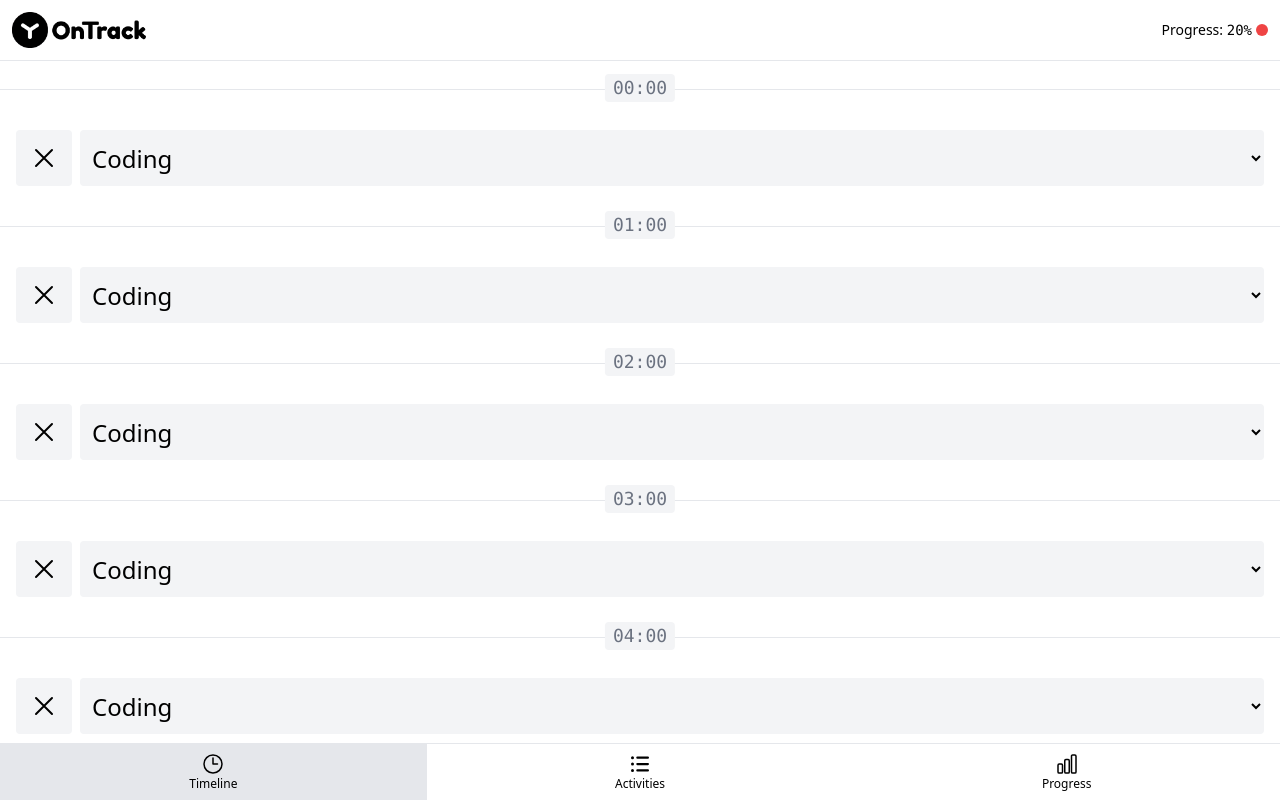
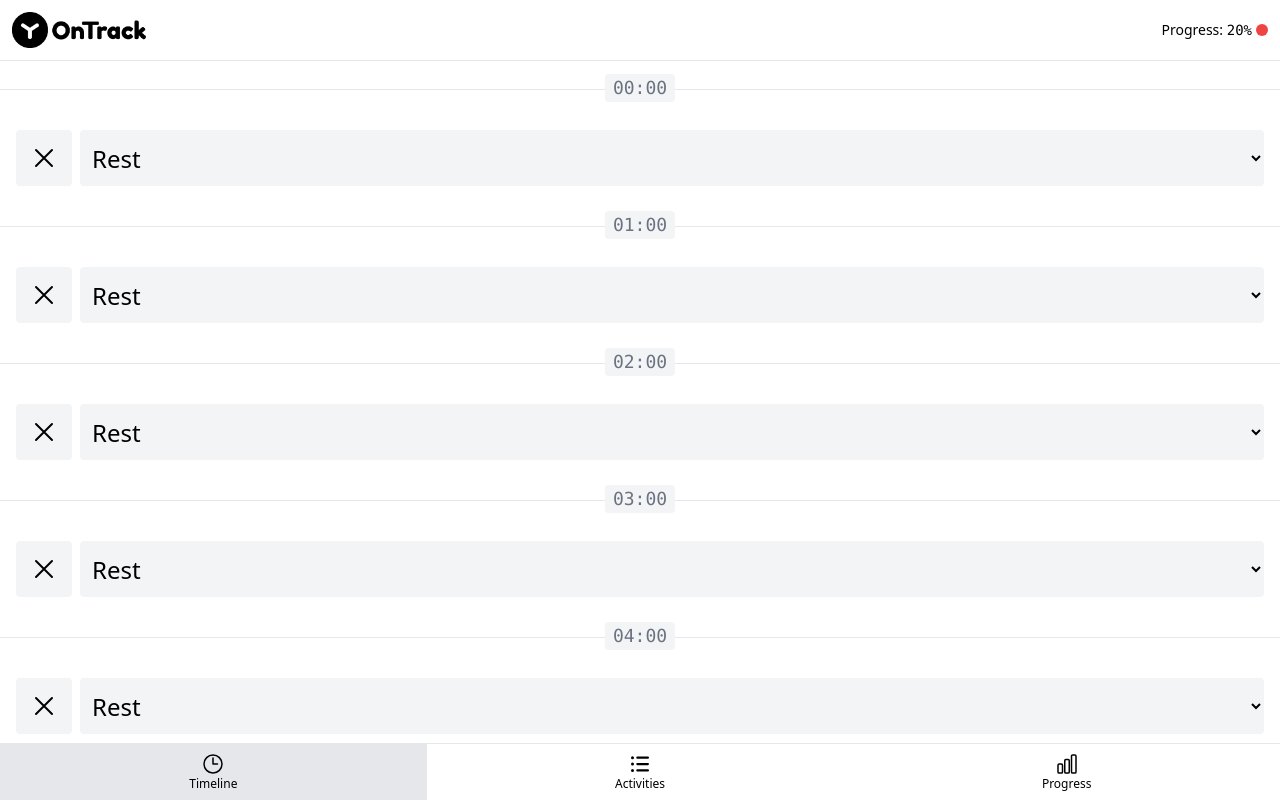
Before and after one commit to munnniisss/tracker, a Vue app: page /#timeline in a window 1280 px wide. Shown: the top 802 px of the page. Built offline with nearby package versions, Linux system fonts and the light colour scheme.

Commit message:
рефактор компонентов под выбор активностей и времени

```diff
--- a/src/App.vue
+++ b/src/App.vue
@@ -5,12 +5,12 @@ import TheTimeline from './components/pages/TheTimeline.vue';
 import TheActivities from './components/pages/TheActivities.vue';
 import TheProgress from './components/pages/TheProgress.vue';
 import { PAGE_ACTIVITIES, PAGE_PROGRESS, PAGE_TIMELINE } from './constants.js';
-import { ref } from 'vue';
+import { computed, ref } from 'vue';
 import {
     generateTimelineItems,
     normalizePageHash,
     generateActivitySelectOptions,
-    generateActivities,
+    generateActivities
 } from './functions.js';
 
 const currentPage = ref(normalizePageHash());
@@ -23,7 +23,7 @@ function goTo(page) {
     currentPage.value = page;
 }
 
-const activitySelectOptions = generateActivitySelectOptions(activities.value);
+const activitySelectOptions = computed(() => generateActivitySelectOptions(activities.value));
 
 function deleteActivity(activity) {
     activities.value.splice(activities.value.indexOf(activity), 1);
--- a/src/components/BaseSelect.vue
+++ b/src/components/BaseSelect.vue
@@ -2,14 +2,15 @@
 
 import BaseButton from './BaseButton.vue';
 import { XMarkIcon } from '@heroicons/vue/24/outline/index.js';
-import { isNumberOrNull, isUndefinedOrNull, validateSelectOptions } from '../validators.js';
+import { isSelectValueValid, isUndefinedOrNull, validateSelectOptions } from '../validators.js';
 import { computed } from 'vue';
 import { BUTTON_TYPE_NEUTRAL } from '../constants.js';
+import { normalizeSelectValue } from '../functions.js';
 
 
 const props = defineProps(
     {
-        selected: Number,
+        selected: [String, Number],
         options: {
             type: Array,
             required: true,
@@ -23,7 +24,7 @@ const props = defineProps(
 );
 
 const emits = defineEmits({
-    select: isNumberOrNull
+    select: isSelectValueValid
 
 });
 
@@ -33,15 +34,19 @@ const isNotSelected = computed(
     }
 );
 
+function select(value) {
+    emits('select', normalizeSelectValue(value));
+}
+
 </script>
 
 <template>
     <div class="flex gap-2">
-        <BaseButton :type="BUTTON_TYPE_NEUTRAL" @click="$emit('select', null)">
+        <BaseButton :type="BUTTON_TYPE_NEUTRAL" @click="select(null)">
             <XMarkIcon class="h-8" />
         </BaseButton>
         <select class="w-full truncate rounded bg-gray-100 py-1 px-2 text-2xl"
-                @change="$emit('select', +$event.target.value)">
+                @change="select($event.target.value)">
             <option :selected="isNotSelected" disabled value="">{{ placeholder }}</option>
             <option
                 v-for="{ value, label } in options"
--- a/src/components/TheActivityForm.vue
+++ b/src/components/TheActivityForm.vue
@@ -14,7 +14,7 @@ function submit() {
         secondsToComplete: 0
     });
 
-    activity.value = '';
+    name.value = '';
 
     nextTick(() => {
         window.scroll(0, document.body.scrollHeight);
--- a/src/components/TimelineItem.vue
+++ b/src/components/TimelineItem.vue
@@ -19,7 +19,7 @@ const props = defineProps({
 });
 
 
-const selectedActivityId = ref(0);
+const selectedActivityId = ref(null);
 
 </script>
 
--- a/src/components/pages/ActivityItem.vue
+++ b/src/components/pages/ActivityItem.vue
@@ -18,7 +18,7 @@ const emit = defineEmits({
     delete: isUndefined
 });
 
-const secondsToComplete = ref(null);
+const secondsToComplete = ref(0);
 </script>
 
 <template>
```
